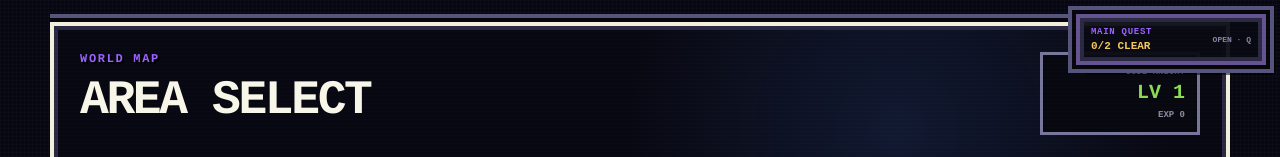
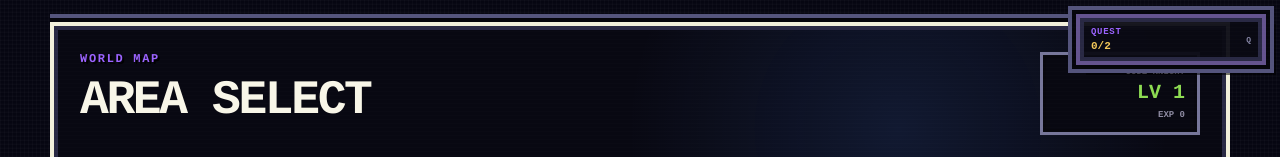
Before and after one commit to mui-1729/code-reading-rpg, a React (Vite) app: page /world in a window 1280 px wide. Shown: the top 157 px of the page. Built offline with nearby package versions, Linux system fonts and the light colour scheme.

Commit message:
refactor: compact quest tracker chrome

```diff
--- a/src/quests/QuestTracker.tsx
+++ b/src/quests/QuestTracker.tsx
@@ -77,18 +77,15 @@ export function QuestTracker() {
         aria-controls="main-quest-panel"
         onClick={() => setOpen((current) => !current)}
       >
-        <span>MAIN QUEST</span>
-        <strong>{completeCount}/{questProgress.length} CLEAR</strong>
-        <em>{open ? 'CLOSE' : 'OPEN · Q'}</em>
+        <span>QUEST</span>
+        <strong>{completeCount}/{questProgress.length}</strong>
+        <em>Q</em>
       </button>
 
       {open && (
         <section id="main-quest-panel" className="quest-panel pixel-window">
           <header className="quest-panel-header">
-            <div>
-              <span>QUEST LOG</span>
-              <h2>MAIN OBJECTIVES</h2>
-            </div>
+            <h2>MAIN QUEST</h2>
             <button type="button" aria-label="Close quest log" onClick={() => setOpen(false)}>
               ×
             </button>
@@ -144,8 +141,6 @@ export function QuestTracker() {
               )
             })}
           </div>
-
-          <footer>Q = OPEN / CLOSE · Esc = CLOSE</footer>
         </section>
       )}
     </aside>
```
